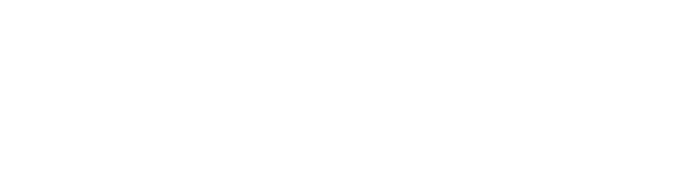
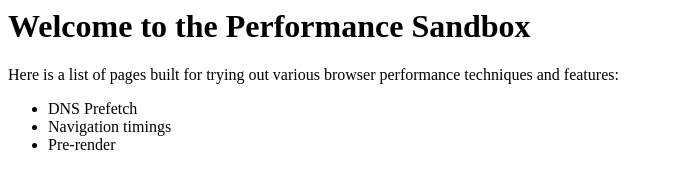
Before and after one commit to amiyagupta/perfsandbox, a plain HTML site: page index.html in a window 1280 px wide. Shown: the whole page, without its empty margins (0-673 px from the left). Drawn offline with Linux system fonts and the light colour scheme.

Commit message:
Page contents
Add content to the page

```diff
--- a/index.html
+++ b/index.html
@@ -1,12 +1,17 @@
 <html>
 
 <head>
-<title></title>
+<title>Performance Sandbox</title>
 </head>
 
 <body>
-	<h1></h1>
-	<p></p>
+	<h1>Welcome to the Performance Sandbox</h1>
+	<p>Here is a list of pages built for trying out various browser performance techniques and features:</p>
+	<ul>
+		<li>DNS Prefetch</li>
+		<li>Navigation timings</li>
+		<li>Pre-render</li>
+	</ul>
 </body>
 
 </html>
```
